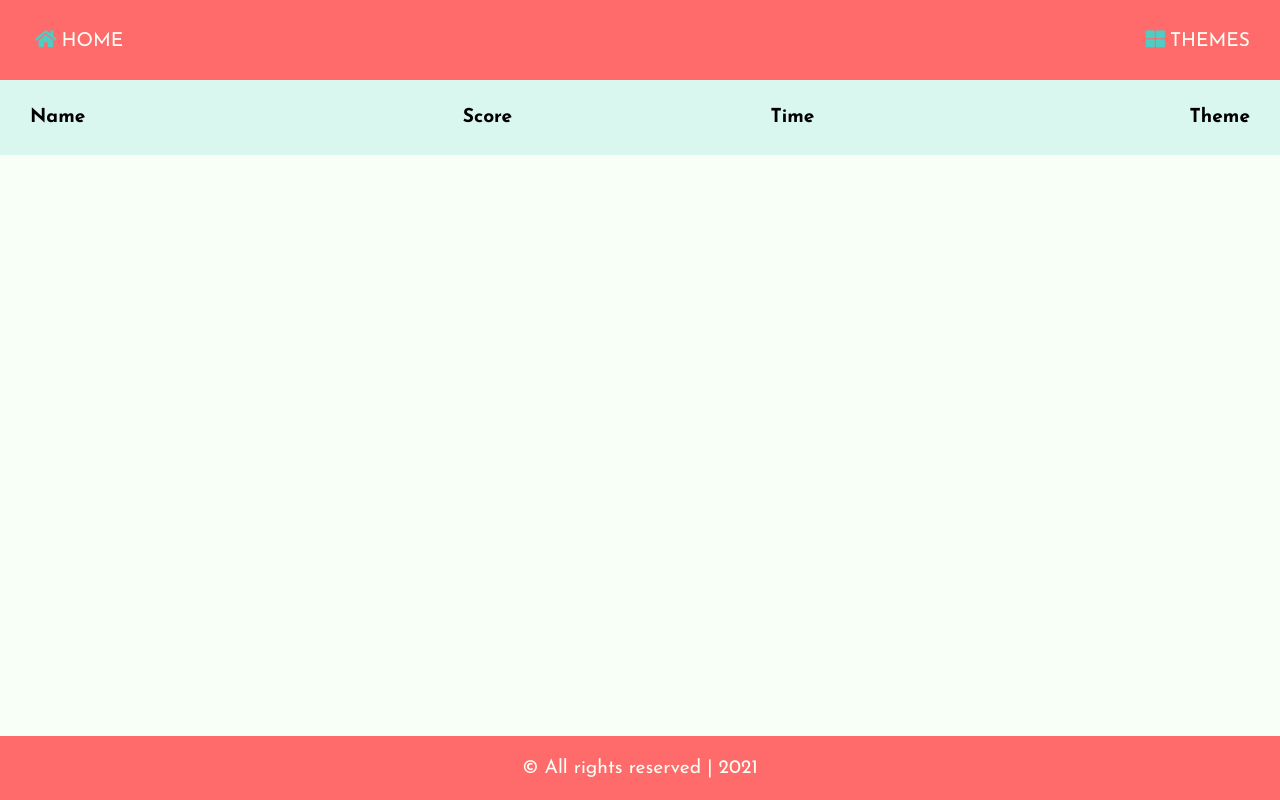
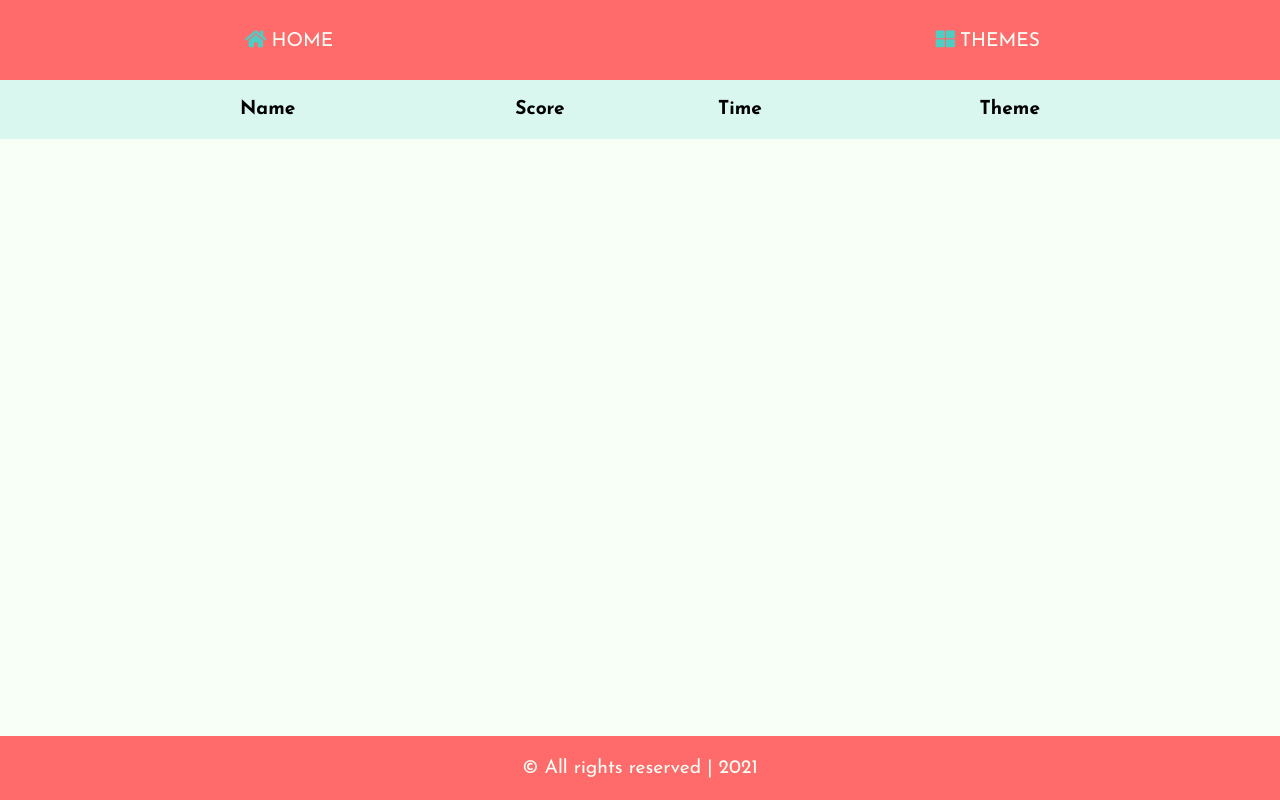
Before and after one commit to Agne-stat/Quiz-app, a plain HTML site: page pages/2_scores.html in a window 1280 px wide. Drawn offline with Linux system fonts and the light colour scheme.

Commit message:
responsive

```diff
--- a/pages/2_scores.html
+++ b/pages/2_scores.html
@@ -26,7 +26,7 @@
 <body>
 
     <header>
-        <nav class="container">
+        <nav class="header_container">
             <ul class="navigation">
                 <li class="navigation__item"><a href="../index.html"><i class="fas fa-home"></i>HOME</a></li>
                 <li class="navigation__item"><a href="../pages/1_themes.html"><i class="fas fa-th-large"></i>THEMES</a></li>
--- a/styles/1_header.css
+++ b/styles/1_header.css
@@ -32,18 +32,32 @@ body {
 }
 
 header {
-  padding: 30px 30px;
-  width: calc(100vw - (100vw - 100%));
+  margin: auto auto;
+  padding: 0px 30px;
+  width: 100%;
   height: 10vh;
   background-color: #ff6b6b;
+  display: flex;
+  justify-content: center;
+  align-content: center;
+}
+
+.header_container {
+  width: 100%;
+  display: flex;
+  justify-content: center;
+  align-content: center;
 }
 
 .navigation {
+  width: 100%;
   padding: 10px 0;
   display: flex;
   justify-content: space-between;
   align-content: center;
   list-style: none;
+  align-self: center;
+  align-items: center;
 }
 
 .navigation__item i {
@@ -61,3 +75,19 @@ header {
   font-size: 1.2em;
   color: #f7fff7;
 }
+
+/* Tablet */
+@media screen and (min-width: 768px) {
+  .header_container {
+    margin: 0 auto;
+    max-width: 600px;
+  }
+}
+
+/* Desktop */
+@media screen and (min-width: 1280px) {
+  .header_container {
+    margin: 0 auto;
+    max-width: 800px;
+  }
+}
--- a/styles/main/2_scores.css
+++ b/styles/main/2_scores.css
@@ -120,3 +120,22 @@ tbody tr td:nth-child(1) {
 tbody tr td:nth-child(4) {
   text-align: right;
 }
+
+/* Tablet */
+@media screen and (min-width: 768px) {
+  thead tr {
+    margin: 0 auto;
+  }
+  tr {
+    margin: 0 auto;
+    max-width: 600px;
+  }
+}
+
+/* Desktop */
+@media screen and (min-width: 1280px) {
+  tr {
+    margin: 0 auto;
+    max-width: 800px;
+  }
+}
```
Also changed, not shown: 4themeQuestions.json (+12 -75 lines), index.html (+1 -1 lines), pages/1_themes.html (+2 -2 lines), pages/quiz/theme1.html (+1 -1 lines), pages/quiz/theme2.html (+1 -1 lines), pages/quiz/theme3.html (+1 -1 lines), pages/quiz/theme4.html (+1 -1 lines), styles/main/0_home.css (+7 -0 lines), styles/main/quiz/theme1.css (+15 -0 lines).
